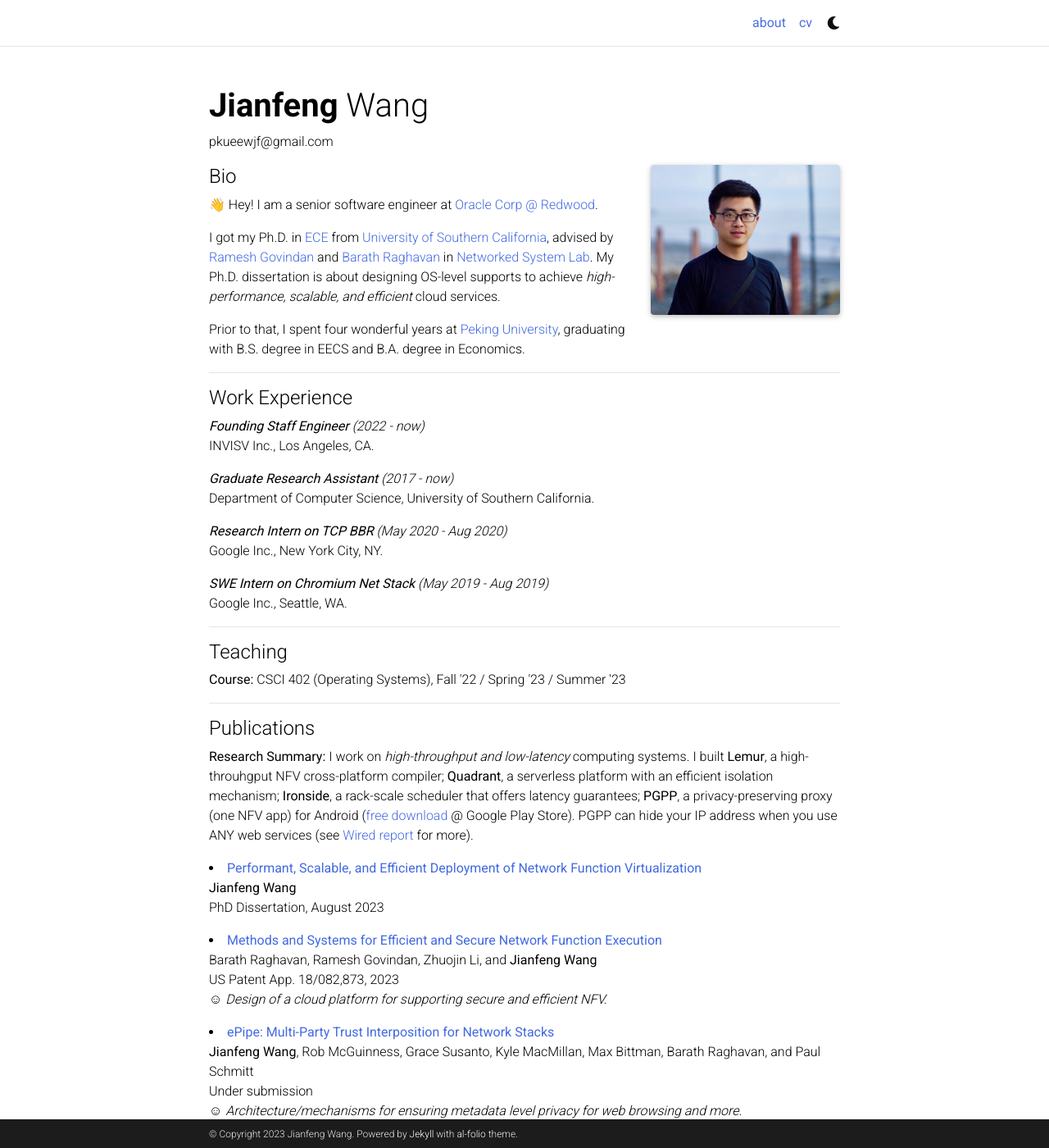
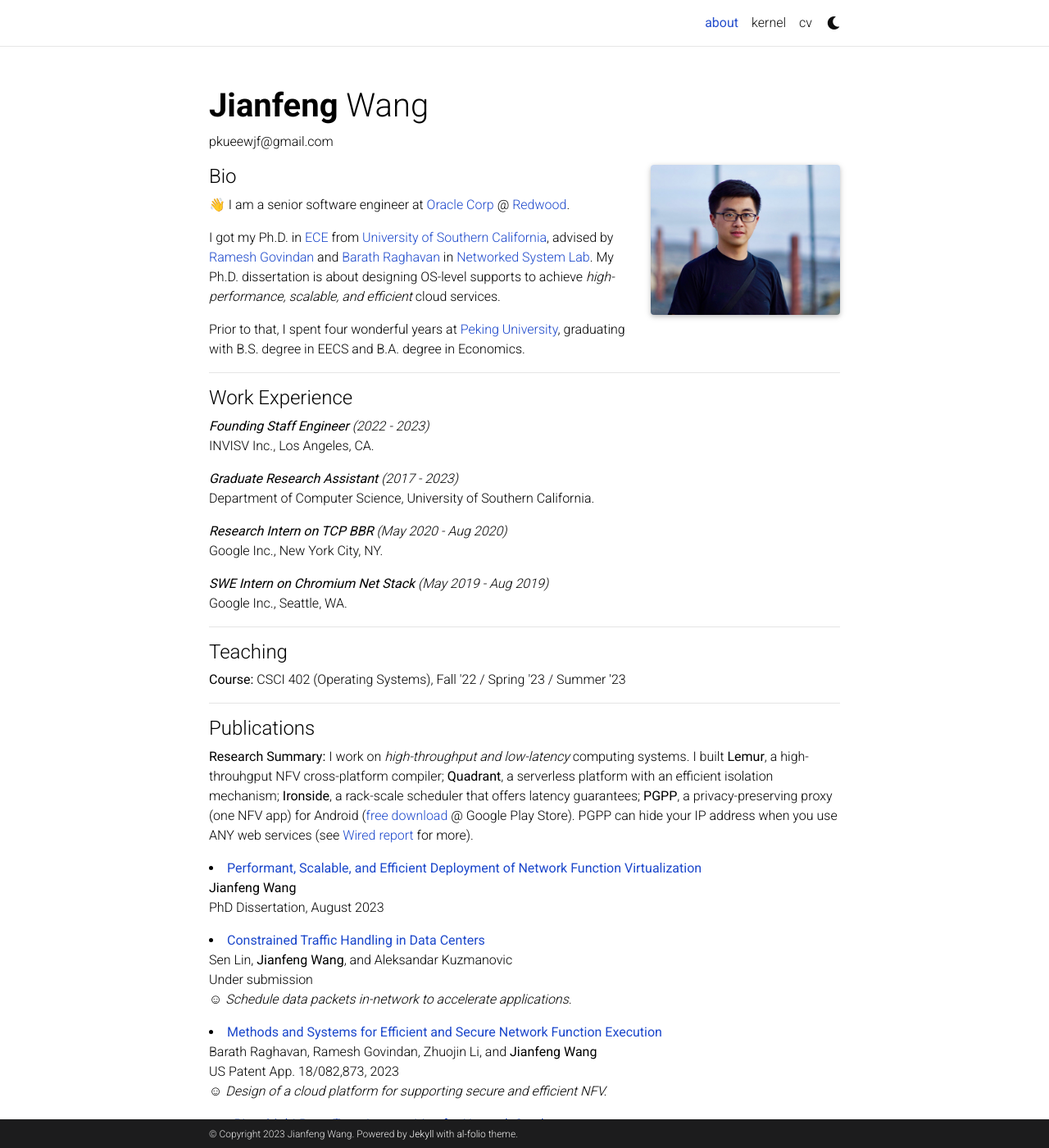
Before and after one commit to jianfenw/jianfenw.github.io, a Jekyll site: the page built from _pages/about.md, in a window 1280 px wide and 1400 px high. Shown: the whole window at 82% size. Built offline with Jekyll 4.4.1, drawn with Linux system fonts in a browser that asks for light colours; full-size pictures stand in for the smaller copies a plugin makes; comment, search, counter and statistics services are not loaded; a style sheet for code colours, icons or effects is not loaded; some of the changed text lies outside the part shown.

Commit message:
add a kernel blog page

```diff
--- a/_config.yml
+++ b/_config.yml
@@ -97,8 +97,7 @@ facebook_id: # your facebook id
 youtube_id: # your youtube channel id (youtube.com/@<youtube_id>)
 discord_id: # your discord id (18-digit unique numerical identifier)
 
-contact_note: >
-  You can even add a little note about which of these is the best way to reach you.
+contact_note:
 
 # -----------------------------------------------------------------------------
 # Analytics and search engine verification
@@ -114,9 +113,9 @@ bing_site_verification:  # out your bing-site-verification ID (Bing Webmaster)
 # Blog
 # -----------------------------------------------------------------------------
 
-blog_name: # blog_name will be displayed in your blog page
-blog_nav_title: # your blog must have a title for it to be displayed in the nav bar
-blog_description: a simple whitespace theme for academics
+blog_name: kernel
+blog_nav_title: kernel
+blog_description: Interesting Topics on Linux Kernel
 permalink: /blog/:year/:title/
 
 # Pagination
@@ -147,8 +146,8 @@ disqus_shortname: al-folio # put your disqus shortname
 # If you have blog posts published on medium.com or other exteranl sources,
 # you can display them in your blog by adding a link to the RSS feed.
 external_sources:
-  - name: medium.com
-    rss_url: https://medium.com/@al-folio/feed
+  # - name: medium.com
+  #   rss_url: https://medium.com/@al-folio/feed
 
 # -----------------------------------------------------------------------------
 # Collections
@@ -242,7 +241,7 @@ jekyll-archives:
     tag: '/blog/tag/:name/'
     category: '/blog/category/:name/'
 
-display_tags: ['formatting', 'images', 'links', 'math', 'code'] # this tags will be dispalyed on the front page of your blog
+display_tags: ['mm', 'fs', 'net', 'sched'] # this tags will be dispalyed on the front page of your blog
 
 # -----------------------------------------------------------------------------
 # Jekyll Scholar
--- a/_includes/header.html
+++ b/_includes/header.html
@@ -52,8 +52,8 @@
                 </a>
               </li>
 
+              {% if site.blog_nav_title %}
               <!-- Blog -->
-              <!-- {% if site.blog_nav_title %}
               <li class="nav-item {% if page.url contains 'blog' %}active{% endif %}">
                 <a class="nav-link" href="{{ '/blog/' | relative_url }}">{{ site.blog_nav_title }}
                   {%- if page.url contains 'blog' -%}
@@ -61,9 +61,9 @@
                   {%- endif -%}
                 </a>
               </li>
-              {%- endif %} -->
+              {%- endif %}
 
-              <li class="nav-item active">
+              <li class="nav-item">
                 <!-- <a class="nav-link" href="/assets/pdf/Jianfeng_CV.pdf">cv -->
                 <a class="nav-link" href="https://www.linkedin.com/in/jianfeng-wang-291a35129/">cv
                 </a>
--- a/_layouts/about.html
+++ b/_layouts/about.html
@@ -46,6 +46,12 @@ layout: default
             {%- include news.html %}
           {%- endif %}
 
+          <!-- Latest posts -->
+          {% if page.latest_posts -%}
+            <h2><a href="{{ '/blog/' | relative_url }}" style="color: inherit;">latest posts</a></h2>
+            {%- include latest_posts.html %}
+          {%- endif %}
+
           <!-- Selected papers -->
           {% if page.selected_papers -%}
             <h2><a href="{{ '/publications/' | relative_url }}" style="color: inherit;">selected publications</a></h2>
--- a/_pages/about.md
+++ b/_pages/about.md
@@ -22,7 +23,7 @@ social: false  # includes social icons at the bottom of the page
 <!-- bundle exec jekyll -->
 
 <h4 style="font-weight: 350">Bio</h4>
-<p>👋 Hey! I am a senior software engineer at <a href="https://www.oracle.com/in/corporate/">Oracle Corp @ Redwood</a>.</p>
+<p>👋 I am a senior software engineer at <a href="https://www.oracle.com/in/corporate/">Oracle Corp</a> @ <a href="https://www.bizjournals.com/sanfrancisco/blog/techflash/2016/04/oracle-hq-redwood-shores-campus-workplace-perks.html">Redwood</a>.</p>
 
 <p>I got my Ph.D. in <a href="https://minghsiehee.usc.edu/">ECE</a> from <a href="http://www.usc.edu">University of Southern California</a>, advised by <a href="https://govindan.usc.edu/">Ramesh Govindan</a> and <a href="https://raghavan.usc.edu/">Barath Raghavan</a> in <a href="https://nsl.usc.edu/">Networked System Lab</a>. My Ph.D. dissertation is about designing OS-level supports to achieve <i>high-performance, scalable, and efficient</i> cloud services.</p>
 
@@ -32,17 +33,15 @@ social: false  # includes social icons at the bottom of the page
 
 <!-- I got my PhD degree in Computer Engineering at USC under supervision of Ramesh Govindan and Minlan Yu in NSL from Fall 2010.  -->
 
-<!-- Put your address / P.O. box / other info right below your picture. You can also disable any these elements by editing `profile` property of the YAML header of your `_pages/about.md`. Edit `_bibliography/papers.bib` and Jekyll will render your [publications page](/al-folio/publications/) automatically. -->
-
 <hr>
 
 <h4 style="font-weight: 350">Work Experience</h4>
 <p>
-<em><b>Founding Staff Engineer</b> (2022 - now)</em><br>
+<em><b>Founding Staff Engineer</b> (2022 - 2023)</em><br>
 INVISV Inc., Los Angeles, CA.<br>
 </p>
 <p>
-<em><b>Graduate Research Assistant</b> (2017 - now)</em><br>
+<em><b>Graduate Research Assistant</b> (2017 - 2023)</em><br>
 Department of Computer Science, University of Southern California.<br>
 </p>
 <p>
@@ -66,6 +65,7 @@ Google Inc., Seattle, WA.<br>
 <hr>
 
 <h4 style="font-weight: 350">Publications</h4>
+
 <p><b>Research Summary:</b> I work on <i>high-throughput and low-latency</i> computing systems. I built <b>Lemur</b>, a high-throuhgput NFV cross-platform compiler; <b>Quadrant</b>, a serverless platform with an efficient isolation mechanism; <b>Ironside</b>, a rack-scale scheduler that offers latency guarantees; <b>PGPP</b>, a privacy-preserving proxy (one NFV app) for Android (<a href="https://play.google.com/store/apps/details?id=com.invisv.pgpp&hl=en_US&gl=US&pli=1">free download</a> @ Google Play Store). PGPP can hide your IP address when you use ANY web services (see <a href="https://www.wired.com/story/pretty-good-phone-privacy-android/">Wired report</a> for more).</p>
 
 <p>
@@ -73,6 +73,15 @@ Google Inc., Seattle, WA.<br>
 <a href="https://www.proquest.com/dissertations-theses/performant-scalable-efficient-deployment-network/docview/2845147963/se-2"><b>Performant, Scalable, and Efficient Deployment of Network Function Virtualization</b></a><br/>
 <b>Jianfeng Wang</b><br>
 PhD Dissertation, August 2023<br>
+</li>
+</p>
+
+<p>
+<li>
+<a href="/"><b>Constrained Traffic Handling in Data Centers</b></a><br/>
+Sen Lin, <b>Jianfeng Wang</b>, and Aleksandar Kuzmanovic<br>
+Under submission<br>
+&#9786; <i>Schedule data packets in-network to accelerate applications.</i>
 </li>
 </p>
 
@@ -98,7 +107,7 @@ Under submission<br>
 <li>
 <a href="https://arxiv.org/abs/2305.01890"><b>Scheduling Network Function Chains Under Sub-Millisecond Latency SLOs</b></a><br/>
 <b>Jianfeng Wang</b>, Siddhant Gupta, Marcos A. M. Vieira, Barath Raghavan, and Ramesh Govindan<br>
-Preprint, May 2023<br>
+In arXiv:2305.01890, May 2023<br>
 &#9786; <i>Providing untra-low latency for NFV in cluster.</i>
 </li>
 </p>
--- a/_sass/_themes.scss
+++ b/_sass/_themes.scss
@@ -7,8 +7,8 @@
   --global-code-bg-color: #{$code-bg-color-light};
   --global-text-color: #{$black-color};
   --global-text-color-light: #{$grey-color};
-  --global-theme-color: #4169E1;
-  --global-hover-color: #4169E1;
+  --global-theme-color: #1b47cb;
+  --global-hover-color: #1b47cb;
   --global-footer-bg-color: #{$grey-color-dark};
   --global-footer-text-color: #{$grey-color-light};
   --global-footer-link-color: #{$white-color};
--- a/blog/index.html
+++ b/blog/index.html
@@ -5,7 +5,7 @@ pagination:
   enabled: true
   collection: posts
   permalink: /page/:num/
-  per_page: 5
+  per_page: 6
   sort_field: date
   sort_reverse: true
   trail:
```
Also changed, not shown: other parts of _pages/about.md (+2 -1 lines), _posts/2023-09-21-alloc-pages.md (added, +41 -0 lines), _demo_posts/2015-03-15-formatting-and-links.md (renamed from _posts/2015-03-15-formatting-and-links.md), _demo_posts/2015-05-15-images.md (renamed from _posts/2015-05-15-images.md), _demo_posts/2015-07-15-code.md (renamed from _posts/2015-07-15-code.md), _demo_posts/2015-10-20-disqus-comments.md (renamed from _posts/2015-10-20-disqus-comments.md), _demo_posts/2015-10-20-math.md (renamed from _posts/2015-10-20-math.md), _demo_posts/2018-12-22-distill.md (renamed from _posts/2018-12-22-distill.md), _demo_posts/2020-09-28-github-metadata.md (renamed from _posts/2020-09-28-github-metadata.md), _demo_posts/2020-09-28-twitter.md (renamed from _posts/2020-09-28-twitter.md), _demo_posts/2021-07-04-diagrams.md (renamed from _posts/2021-07-04-diagrams.md), _demo_posts/2022-02-01-redirect.md (renamed from _posts/2022-02-01-redirect.md), _demo_posts/2022-12-10-giscus-comments.md (renamed from _posts/2022-12-10-giscus-comments.md).
